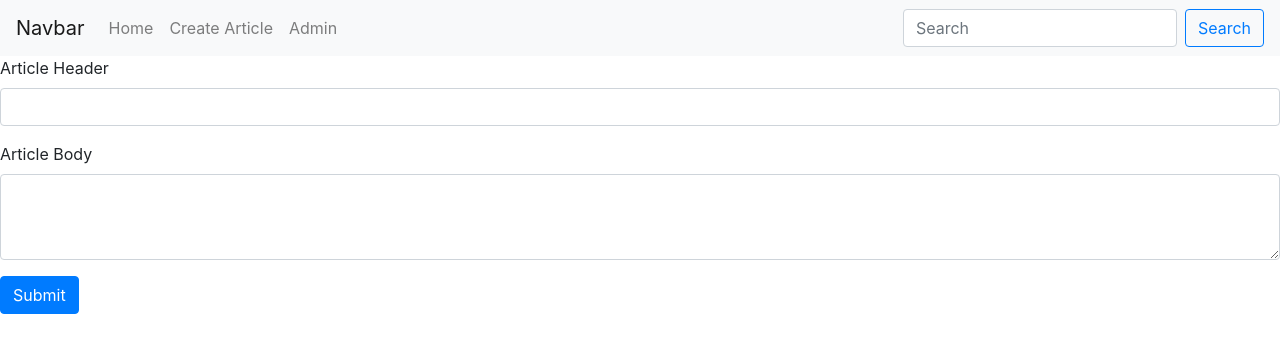
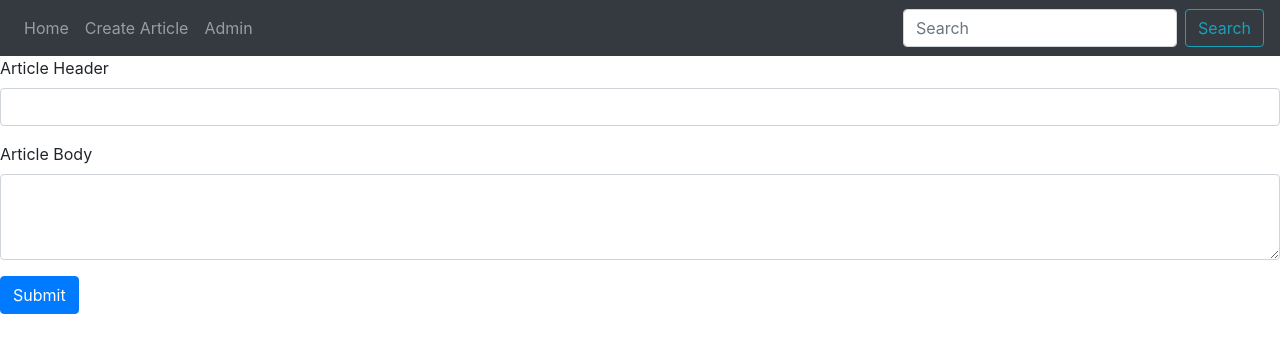
Before and after one commit to rustychaze/newspage, a React (Create React App) app in the folder ui/: page /create_article in a window 1280 px wide. Shown: the top 352 px of the page. Built offline with nearby package versions, Linux system fonts and the light colour scheme.

Commit message:
fixed an issue with an apostrophe symbol inside the article-body;

```diff
--- a/ui/src/App.js
+++ b/ui/src/App.js
@@ -5,8 +5,7 @@ import ArticleCreator from './ArticleCreator'
 import {
   BrowserRouter as Router,
   Switch,
-  Route,
-  Link
+  Route
 } from "react-router-dom";
 import ArticleAdminView from './ArticleAdminView';
 
--- a/ui/src/Article.js
+++ b/ui/src/Article.js
@@ -51,7 +51,7 @@ class Article extends React.Component {
                 <Card style={{ width: '90%' }}>
                     <Card.Body>
                         <Card.Title>{article_body.head}</Card.Title>
-                        <Card.Subtitle className="mb-2 text-muted">Card Subtitle</Card.Subtitle>
+                        <Card.Subtitle className="mb-2 text-muted"></Card.Subtitle>
                         <Card.Text>
                             {article_body.body}
                         </Card.Text>
--- a/ui/src/MyNavbar.js
+++ b/ui/src/MyNavbar.js
@@ -6,8 +6,7 @@ import FormControl from 'react-bootstrap/FormControl';
 
 function MyNavbar() {
     return (
-        <Navbar bg="light" variant="light">
-            <Navbar.Brand href="#home">Navbar</Navbar.Brand>
+        <Navbar bg="dark" variant="dark">
             <Nav className="mr-auto">
                 <Nav.Link href="/">Home</Nav.Link>
                 <Nav.Link href="/create_article">Create Article</Nav.Link>
@@ -15,7 +14,7 @@ function MyNavbar() {
             </Nav>
             <Form inline>
                 <FormControl type="text" placeholder="Search" className="mr-sm-2" />
-                <Button variant="outline-primary">Search</Button>
+                <Button variant="outline-info">Search</Button>
             </Form>
         </Navbar>
     );
```
Also changed, not shown: 1 other file (tests, documents, lock files or other folders).
